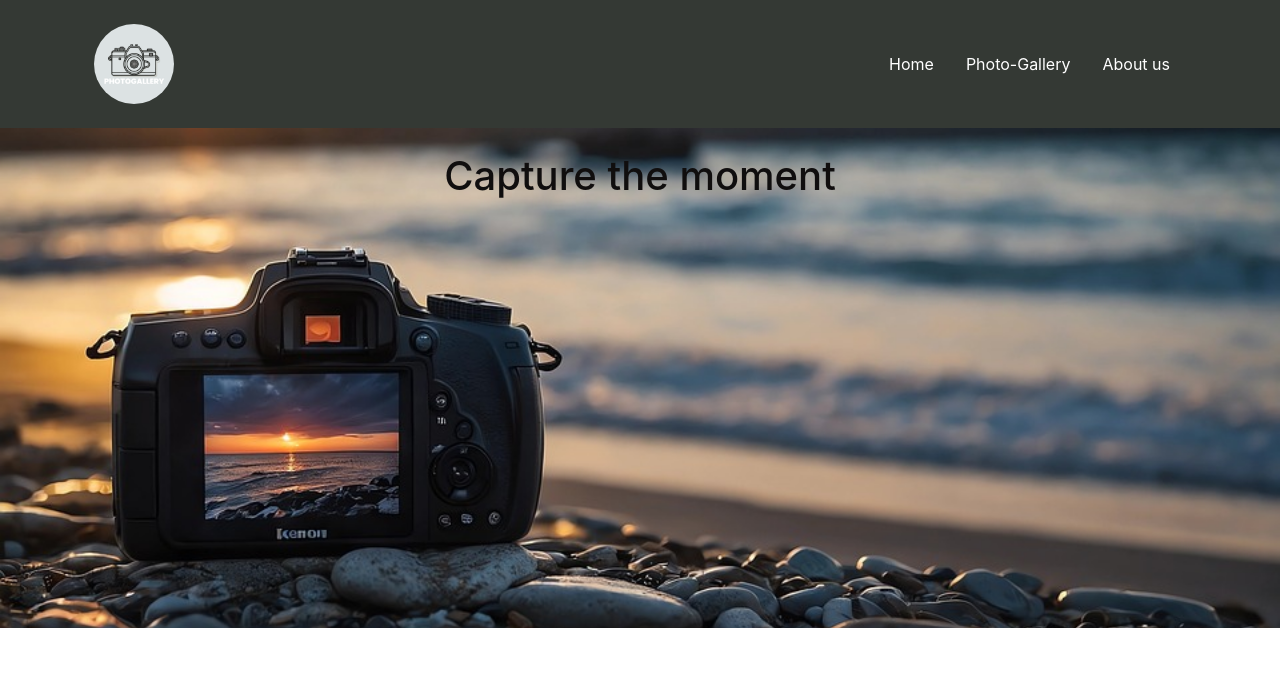
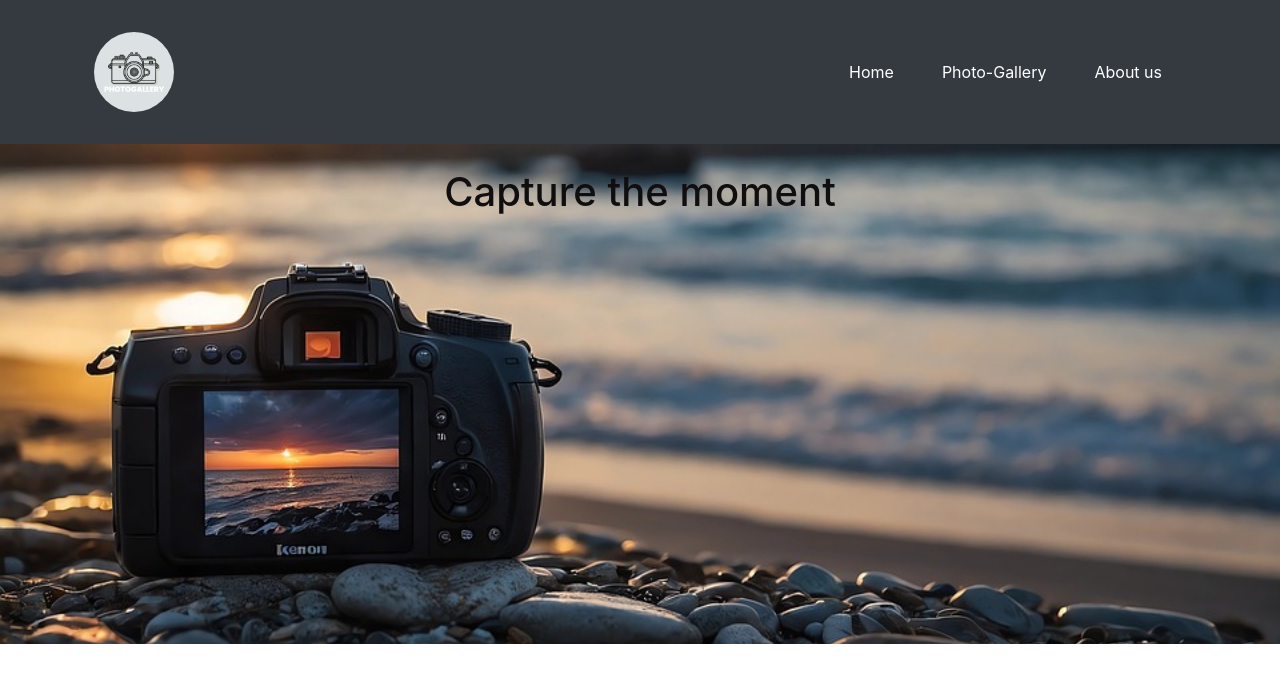
Before and after one commit to KVang2/T3_project-1, a plain HTML site: page Index.html in a window 1280 px wide. Shown: the top 689 px of the page. Drawn offline with nearby package versions, Linux system fonts and the light colour scheme.

Commit message:
update name and home page

```diff
--- a/Index.html
+++ b/Index.html
@@ -13,19 +13,24 @@
         <link rel="stylesheet" href="style.css">
     </head>
     <body>
-        <header class="nav">
-            <div class="container d-flex justify-content-between align-items-center p-4">
-                <div class="logo mr-5">
-                    <img src="images/logo.PNG" alt="logo" width="80" height="80">
+        <header class="navbar navbar-expand-md bg-dark navbar-dark">
+            <nav class="container d-flex justify-content-between align-items-center p-4">
+
+                <button class="navbar-toggler" type="button" data-toggle="collapse" data-target="#navbaricon">
+                    <span class="navbar-toggler-icon"></span>
+                </button>
+
+                <div class="collapse navbar-collapse" id="navbaricon">
+                    <div class="logo mr-5">
+                        <img src="images/logo.PNG" alt="logo" width="80" height="80">
+                    </div>
+                    <div class="navbar-nav ml-auto">
+                        <a href="index.html" class="nav-item nav-link text-white mx-3">Home</a>
+                        <a href="gallery.html" class="nav-item nav-link text-white mx-3">Photo-Gallery</a>
+                        <a href="info.html" class="nav-item nav-link text-white mx-3">About us</a>
+                    </div>
                 </div>
-
-                <!-- 2 element nav -->
-                <div class="d-flex">
-                    <a href="index.html" class="text-white mx-3">Home</a>
-                    <a href="gallery.html" class="text-white mx-3">Photo-Gallery</a>
-                    <a href="info.html" class="text-white mx-3">About us</a>
-                </div>
-            </div>
+            </nav>
         </header>
 
         <!-- Main -->
```
